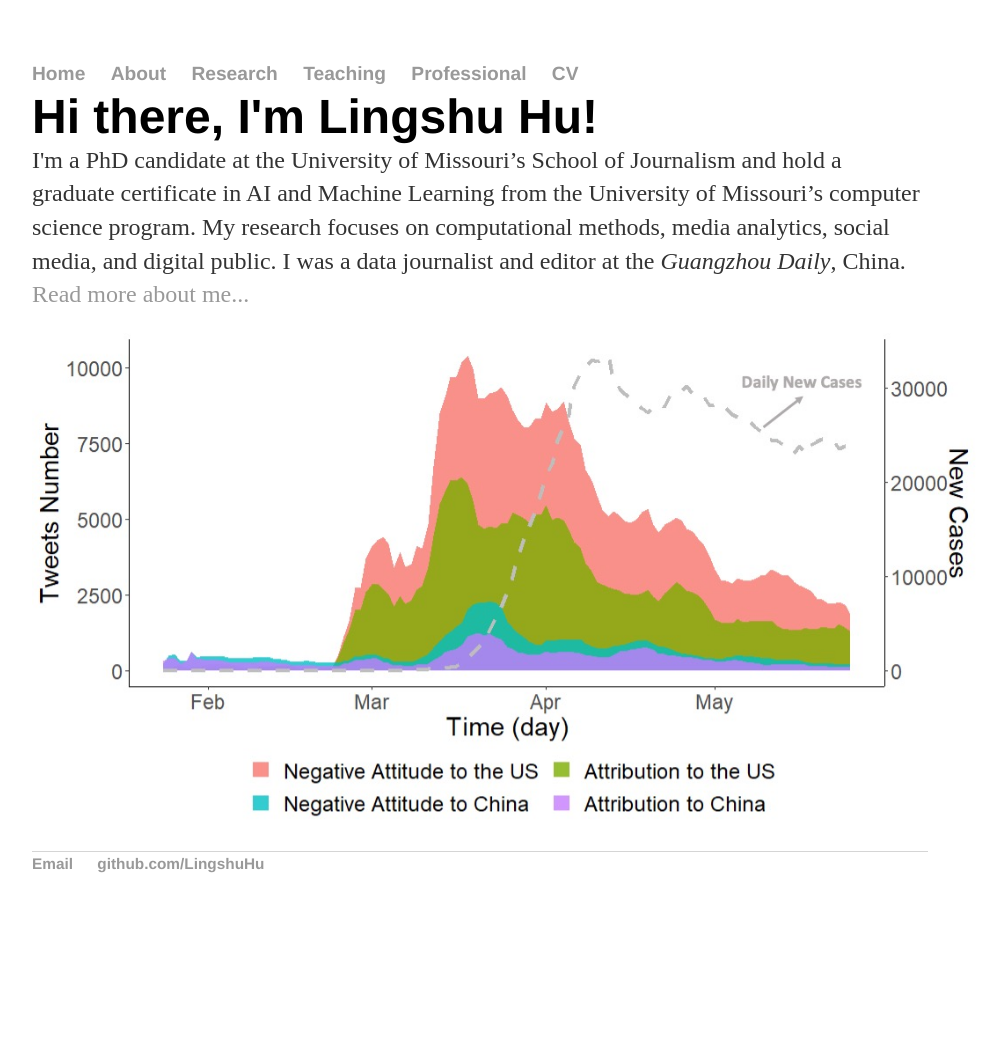
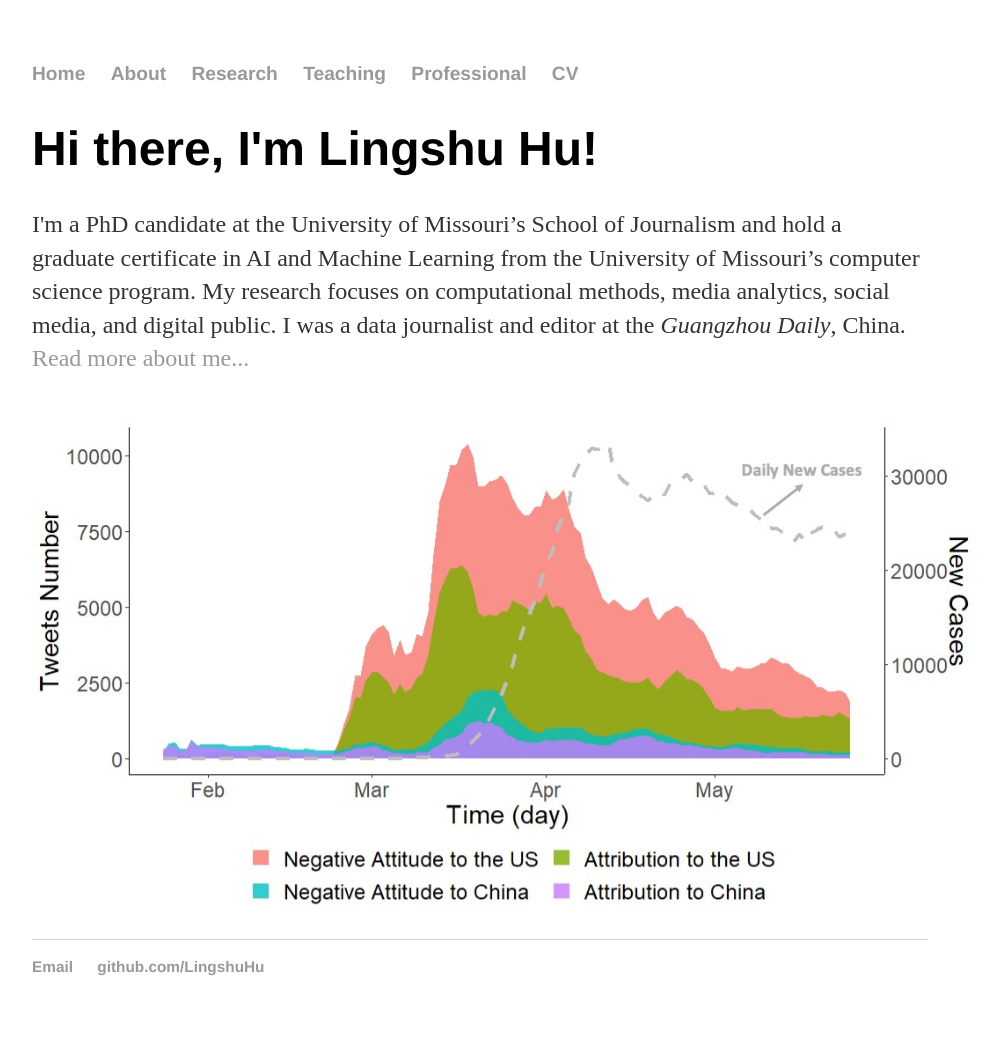
Before and after one commit to LingshuHu/lingshuhu.github.io, a Jekyll site: the page built from index.html, in a window 1280 px wide. Shown: the whole page, without its empty margins (160-1161 px from the left). Built offline with Jekyll 4.4.1, drawn with Linux system fonts in a browser that asks for light colours; before the commit the page ends 935 px from its top, so only the background shows below that.

Commit message:
Update main.css

```diff
--- a/css/main.css
+++ b/css/main.css
@@ -47,11 +47,6 @@ ul {
     line-height: 1.5em;
 }
 
-* {
-   margin: 0;
-   padding: 0;
-}
-
 .imgbox {
          display: grid;
          height: 100%;
```
